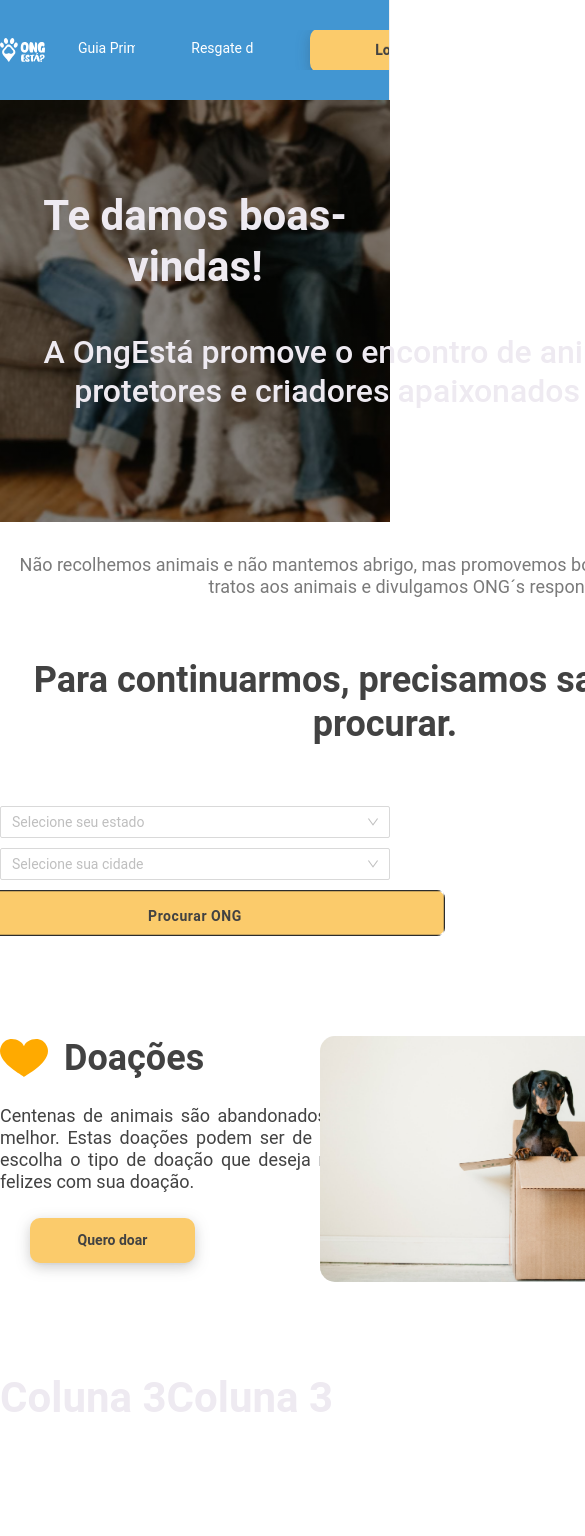
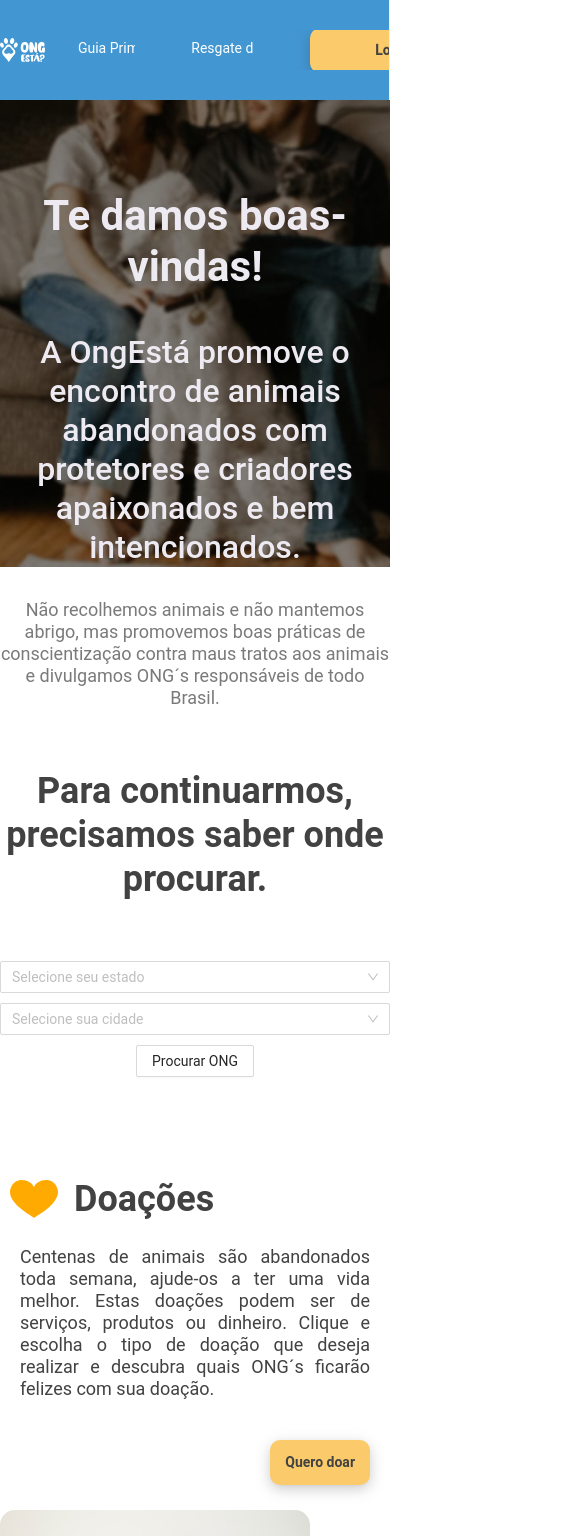
Before and after one commit to ariane011/ongesta, a React (Create React App) app: page / in a window 390 px wide. Shown: the top 1536 px of the page, 585 px wide, since content can reach past the window. Before the commit the page ends 1444 px from the top, so only its background shows below. Built offline with nearby package versions, Linux system fonts and the light colour scheme; the HTML template or start-up script is replaced by a standard one.

Commit message:
Ajustando responsividade mobile da seção Sobre

```diff
--- a/src/componentes/Form/BuscaOngs.js
+++ b/src/componentes/Form/BuscaOngs.js
@@ -1,5 +1,5 @@
 import React from "react";
-import { Row, Select } from "antd";
+import { Button, Row, Select } from "antd";
 import { ContainerButton } from "./style.styled";
 
 const { Option } = Select;
@@ -35,12 +35,7 @@ export const BuscaOngs = () => {
       </Row>
       <Row justify="center">
         <ContainerButton>
-          <a href="/" class="btn btn-1">
-            <svg>
-              <rect x="0" y="0" fill="none" width="100%" height="100%" />
-            </svg>
-            Procurar ONG
-          </a>
+          <Button>Procurar ONG</Button>
         </ContainerButton>
       </Row>
     </div>
--- a/src/componentes/Form/style.styled.js
+++ b/src/componentes/Form/style.styled.js
@@ -1,22 +1,6 @@
 import styled from "styled-components";
 
 export const ContainerButton = styled.div`
-
-  a {
-    background: rgba($white, 0);
-    border-bottom: 0px solid;
-    color: $white;
-    line-height: 1.4;
-    padding: .25em;
-    text-decoration: none;
-
-    &:hover {
-      background: rgba($white, 1);
-      color: $red;
-    }
-  }
-}
-
   .btn {
     color: #424242;
     font-style: normal;
@@ -24,51 +8,12 @@ export const ContainerButton = styled.div`
     font-size: 14px;
     text-align: center;
     cursor: pointer;
-  font-family: 'Roboto', sans-serif;
+    font-family: "Roboto", sans-serif;
     line-height: 45px;
     position: relative;
     text-decoration: none;
     letter-spacing: 0.04em;
     display: inline-block;
-  background-color: #FBCB6B;
-  @media(min-width: 600px) {
-    margin: 0 1em 2em;
-  }
-  &:hover { text-decoration: none; }
-}
-
-.btn-1 {
-  height: 46px;
-  width: 500px;
-  border-radius: 10px;
-  svg {
-    height: 46px;
-    left: 0;
-    position: absolute;
-    top: 0;
-    width: 100%;
-    border-radius: 8px;
-  }
-
-  rect {
-    fill: none;
-    stroke: #2c2d2c;
-    stroke-width: 2.5;
-    stroke-dasharray: 422, 0;
-    transition: all 0.35s linear;
-  }
-}
-
-.btn-1:hover {
-  background: rgba($red, 0);
-  font-weight: 700;
-  letter-spacing: 0.5px;
-
-  rect {
-    stroke-width: 2.5;
-    stroke-dasharray: 200, 690;
-    stroke-dashoffset: 200;
-    transition: all 1.35s cubic-bezier(0.5, 1.3, 0, 1);
-  }
+    background-color: #fbcb6b;
   }
 `;
--- a/src/componentes/HomePage/HomePage.styled.js
+++ b/src/componentes/HomePage/HomePage.styled.js
@@ -33,14 +33,14 @@ export const Container = styled.div`
     font-weight: 500;
     font-size: 32px;
     line-height: 39px;
-    width: 970px;
+    width: auto;
     margin: auto;
   }
   p {
     display: flex;
     text-align: center;
     justify-content: center;
-    width: 963px;
+    width: auto;
     font-style: normal;
     font-weight: normal;
     font-size: 18px;
@@ -54,13 +54,13 @@ export const Container = styled.div`
     display: flex;
     text-align: center;
     justify-content: center;
-    width: 770px;
+    width: auto;
     font-style: normal;
     font-weight: 600;
     font-size: 36px;
     line-height: 44px;
     text-align: center;
     color: #424242;
-    margin: 60px auto ;
+    margin: 60px auto;
   }
 `;
--- a/src/componentes/Sobre/index.js
+++ b/src/componentes/Sobre/index.js
@@ -8,9 +8,9 @@ export const Sobre = () => {
   return (
     <Container>
       <Row>
-        <Col xl={24}>
+        <Col xs={24} md={24} xl={24}>
           <Row>
-            <Col xs={12} xl={12}>
+            <Col xs={24} md={12} xl={12}>
               <div className="title-doacoes">
                 <div className="icone-coracao">
                   <img src={IconeCoracao} alt="Coração" />
@@ -32,13 +32,9 @@ export const Sobre = () => {
                 </div>
               </div>
             </Col>
-            <Col xs={12} xl={12}>
+            <Col xs={24} md={12} xl={12}>
               <div className="img-dog-caixa">
-                <img
-                  src={ImageDogCaixa}
-                  alt="Cachorro dentro da caixa"
-                  style={{ width: 370, borderRadius: 15, marginLeft: 250 }}
-                />
+                <img src={ImageDogCaixa} alt="Cachorro dentro da caixa" />
               </div>
             </Col>
           </Row>
--- a/src/componentes/Sobre/style.styled.js
+++ b/src/componentes/Sobre/style.styled.js
@@ -3,7 +3,7 @@ import styled from "styled-components";
 export const Container = styled.div`
   margin-top: 100px;
   p {
-    width: 650px;
+    //min-width: 650px;
     font-family: "Roboto", sans-serif;
     font-style: normal;
     font-weight: normal;
@@ -11,7 +11,10 @@ export const Container = styled.div`
     font-size: 18px;
     line-height: 22px;
     color: #424242;
-    margin: 25px 0 25px auto;
+    margin: 25px 20px 25px 35px;
+    @media screen and (max-width: 600px) {
+      margin: 25px 20px 25px 20px;
+    }
   }
   h3 {
     margin: 0px auto;
@@ -19,12 +22,11 @@ export const Container = styled.div`
   }
   .icone-coracao {
     margin-right: 16px;
-
     width: auto;
   }
   Button {
     background-color: #fbcb6b;
-    width: 165px;
+    //min-width: 165px;
     height: 45px;
     font-style: normal;
     font-weight: 600;
@@ -44,24 +46,44 @@ export const Container = styled.div`
       background-color: #ffd880;
       color: #424242;
     }
+    margin: 15px 20px 25px 35px;
+    @media screen and (max-width: 767px) {
+      margin: 15px 20px 25px 20px;
+    }
+
+    @media screen and (min-width: 768px) and (max-width: 990px) {
+      margin: 0px 20px 25px 20px;
+    }
   }
   .btn-doar {
     display: flex;
     align-items: center;
     justify-content: flex-end;
   }
-  .img-dog-caixa {
+  .img-dog-caixa img {
     display: flex;
     align-items: center;
     justify-content: center;
-    width: 370px;
     border-radius: 15px;
+    width: 410px;
+    @media screen and (max-width: 600px) {
+      width: 310px !important;
+      display: flex;
+      flex-wrap: wrap;
+      justify-content: center;
+    }
+    @media screen and (min-width: 768px) and (max-width: 990px) {
+      width: 350px;
+    }
   }
   .title-doacoes {
     display: flex;
     align-items: center;
     justify-content: flex-start;
-    width: 650px;
-    margin: 0 0 0 auto;
+    //min-width: 650px;
+    margin: 0 20px 0 45px;
+    @media screen and (max-width: 600px) {
+      margin: 0 10px 0 10px;
+    }
   }
 `;
```
Lines whose indentation alone changed are shown as unchanged.
